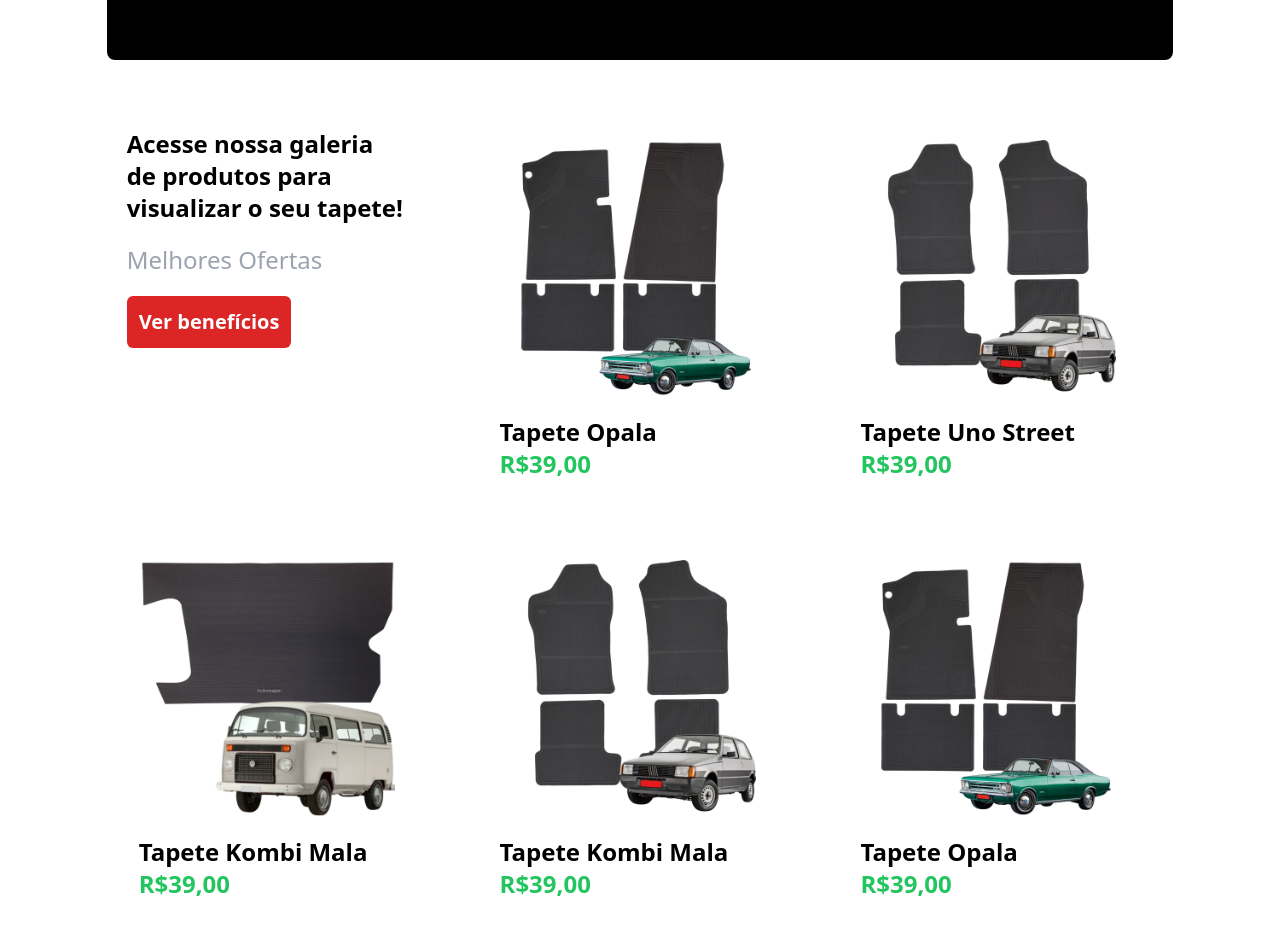
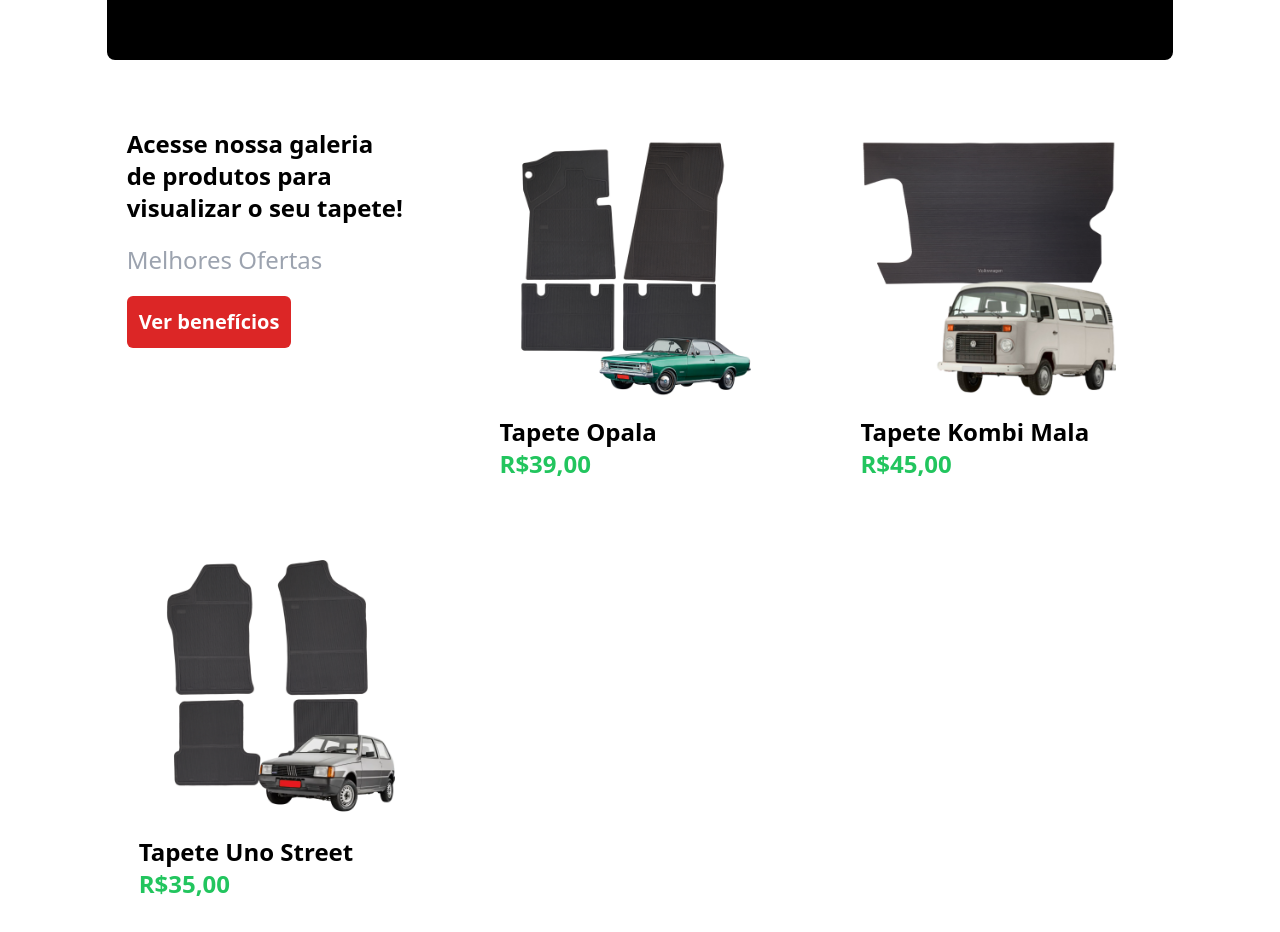
Before and after one commit to Jaqueline107/protap, a Next.js app: page / in a window 1280 px wide. Shown: the part 400-1332 px from the top of the page. Built offline with nearby package versions, Linux system fonts and the light colour scheme.

Commit message:
create: page products dinamic, home go to prodcts dinamic

```diff
--- /dev/null
+++ b/src/app/Components/banner.tsx
@@ -0,0 +1,31 @@
+import React from "react";
+import Image from "next/image";
+import logo from "../../../public/logo.png";
+
+export default function Banner() {
+  return (
+    <div className="w-5/6">
+      <div className="flex bg-black p-2 rounded-lg w-full h-80 mt-10 justify-center sm:justify-between relative">
+        <div className="hidden sm:flex w-full justify-between ml-20 mr-20">
+          <div>
+            <h1 className="text-6xl font-bold m-5 mt-20 font-pop text-white">
+              ProTap
+            </h1>
+            <h2 className="text-4xl font-light ml-5 -mt-4 text-white">
+              Tapetes de carros
+            </h2>
+          </div>
+        </div>
+        <div className="flex justify-center items-center w-full">
+          <Image
+            src={logo}
+            width={200}
+            height={200}
+            alt="protap"
+            className="opacity-90 sm:w-[400px] sm:h-[200px]"
+          />
+        </div>
+      </div>
+    </div>
+  );
+}
--- /dev/null
+++ b/src/app/Produtos/page.tsx
@@ -0,0 +1,105 @@
+"use client";
+
+import { useSearchParams } from "next/navigation";
+import Image from "next/image";
+import { useState } from "react";
+import Banner from "../Components/banner";
+
+type Product = {
+  name: string;
+  price: string;
+  description: string;
+  images: string[];
+};
+
+// Dados dos produtos
+const productsData: Record<string, Product> = {
+  KombiMala: {
+    name: "Tapete Kombi Mala",
+    price: "R$45,00",
+    description:
+      "Tapetes projetados para o espaço de bagagem da Kombi. Feito com materiais resistentes e design funcional, ideal para transporte seguro.",
+    images: ["/kombimala.png", "/kombimala1.png", "/kombimala.png"],
+  },
+};
+
+export default function Produtos() {
+  const searchParams = useSearchParams();
+  const produto = searchParams.get("produto");
+
+  const product = productsData[produto as string];
+
+  if (!product) {
+    return <p>Produto não encontrado!</p>;
+  }
+
+  // Estado para armazenar a imagem principal
+  const [mainImage, setMainImage] = useState(product.images[0]);
+
+  return (
+    <div className="flex flex-col items-center">
+      <Banner />
+
+      <main className="w-5/6 mt-20 flex flex-row gap-12">
+        {/* Seção de Imagens */}
+        <div className="flex flex-col items-center w-1/2">
+          {/* Imagem Principal */}
+          <Image
+            key={mainImage}
+            src={mainImage}
+            alt={product.name}
+            width={500}
+            height={500}
+            priority
+            className="rounded-sm"
+          />
+
+          {/* Miniaturas */}
+          <div className="flex gap-4 mt-4">
+            {product.images.map((src, index) => (
+              <button
+                key={index}
+                onClick={() => setMainImage(src)}
+                className="focus:outline-none"
+              >
+                <Image
+                  src={src}
+                  alt={`Miniatura ${index}`}
+                  width={70}
+                  height={50}
+                  className={`cursor-pointer rounded-md border transition-all ${
+                    mainImage === src
+                      ? "border-green-500 scale-105"
+                      : "border-gray-300"
+                  } hover:border-green-500`}
+                />
+              </button>
+            ))}
+          </div>
+        </div>
+
+        {/* Seção de Informações */}
+        <div className="w-1/2 flex flex-col justify-start">
+          <h1 className="text-3xl font-bold text-gray-900 ">{product.name}</h1>
+          <p className="text-green-600 text-4xl font-bold mt-2">
+            {product.price}
+          </p>
+
+          <button className="bg-green-600 text-white font-semibold text-xl py-3 px-6 w-52 rounded-lg hover:bg-green-700 shadow-md transition-all mt-7 mb-4">
+            Comprar Agora
+          </button>
+
+          {/* Descrição do Produto */}
+          <div className="mt-6 p-4 h-2/6 bg-gray-100 rounded-lg shadow-md">
+            <h2 className="text-2xl font-semibold text-gray-800 mb-2">
+              Descrição do Produto
+            </h2>
+            <p className="text-gray-700 text-xl leading-relaxed">
+              {product.description}
+            </p>
+          </div>
+        </div>
+      </main>
+    </div>
+  );
+}
--- a/src/app/page.tsx
+++ b/src/app/page.tsx
@@ -1,35 +1,17 @@
 import Image from "next/image";
-import logo from "../../public/logo.png";
 import product1 from "../../public/opala.png";
 import product2 from "../../public/KombiMala.png";
 import product3 from "../../public/UnoStreet.png";
+import Link from "next/link";
+
+import Banner from "./Components/banner";
 
 export default function Home() {
   return (
     <div className="flex flex-col items-center">
-      <div className="w-5/6">
-        <div className="flex bg-black p-2 rounded-lg w-full h-80 mt-10 justify-center sm:justify-between relative">
-          <div className="hidden sm:flex w-full justify-between ml-20 mr-20">
-            <div>
-              <h1 className="text-6xl font-bold m-5 mt-20 font-pop text-white">
-                ProTap
-              </h1>
-              <h2 className="text-4xl font-light ml-5 -mt-4 text-white">
-                Tapetes de carros
-              </h2>
-            </div>
-          </div>
-          <div className="flex justify-center items-center w-full">
-            <Image
-              src={logo}
-              width={200}
-              height={200}
-              alt="protap"
-              className="opacity-90 sm:w-[400px] sm:h-[200px]"
-            />
-          </div>
-        </div>
-      </div>
+      <Banner />
+
+      {/* Conteúdo Principal */}
       <main className="w-5/6 mt-12">
         <div className="grid grid-cols-1 md:grid-cols-2 lg:grid-cols-3 gap-4">
           <div className="w-full md:w-80 p-5 h-auto bg-white rounded-lg">
@@ -43,41 +25,52 @@
               Ver benefícios
             </button>
           </div>
+          {/* Card do Produto Opala */}
           <div className="w-full md:w-80 p-5 h-auto bg-white rounded-lg">
+            <Link href="/Produtos?produto=Opala">
               <button className="rounded-md p-3 text-black font-semibold text-left w-full h-full">
-              <Image src={product1} width={450} height={200} alt="product1" />
+                <Image
+                  src={product1}
+                  width={450}
+                  height={200}
+                  alt="Tapete Opala"
+                />
                 <p className="mt-5 text-2xl">Tapete Opala</p>
                 <p className="text-green-500 text-2xl font-semibold">R$39,00</p>
               </button>
-          </div>
-          <div className="w-full md:w-80 p-5 h-auto bg-white rounded-lg">
-            <button className="rounded-md p-3 text-black font-semibold text-left w-full h-full">
-              <Image src={product3} width={450} height={200} alt="product1" />
-              <p className="mt-5 text-2xl">Tapete Uno Street</p>
-              <p className="text-green-500 text-2xl font-semibold">R$39,00</p>
-            </button>
-          </div>
-          <div className="w-full md:w-80 p-5 h-auto bg-white rounded-lg">
-            <button className="rounded-md p-3 text-black font-semibold text-left w-full h-full">
-              <Image src={product2} width={450} height={200} alt="product2" />
-              <p className="mt-5 text-2xl">Tapete Kombi Mala</p>
-              <p className="text-green-500 text-2xl font-semibold">R$39,00</p>
-            </button>
-          </div>
-          <div className="w-full md:w-80 p-5 h-auto bg-white rounded-lg">
-            <button className="rounded-md p-3 text-black font-semibold text-left w-full h-full">
-              <Image src={product3} width={450} height={200} alt="product2" />
-              <p className="mt-5 text-2xl">Tapete Kombi Mala</p>
-              <p className="text-green-500 text-2xl font-semibold">R$39,00</p>
-            </button>
+            </Link>
           </div>
 
+          {/* Card do Produto Kombi Mala */}
           <div className="w-full md:w-80 p-5 h-auto bg-white rounded-lg">
+            <Link href="/Produtos?produto=KombiMala">
               <button className="rounded-md p-3 text-black font-semibold text-left w-full h-full">
-              <Image src={product1} width={450} height={200} alt="product2" />
-              <p className="mt-5 text-2xl">Tapete Opala</p>
-              <p className="text-green-500 text-2xl font-semibold">R$39,00</p>
+                <Image
+                  src={product2}
+                  width={450}
+                  height={200}
+                  alt="Tapete Kombi Mala"
+                />
+                <p className="mt-5 text-2xl">Tapete Kombi Mala</p>
+                <p className="text-green-500 text-2xl font-semibold">R$45,00</p>
               </button>
+            </Link>
+          </div>
+
+          {/* Card do Produto Uno Street */}
+          <div className="w-full md:w-80 p-5 h-auto bg-white rounded-lg">
+            <Link href="/Produtos?produto=UnoStreet">
+              <button className="rounded-md p-3 text-black font-semibold text-left w-full h-full">
+                <Image
+                  src={product3}
+                  width={450}
+                  height={200}
+                  alt="Tapete Uno Street"
+                />
+                <p className="mt-5 text-2xl">Tapete Uno Street</p>
+                <p className="text-green-500 text-2xl font-semibold">R$35,00</p>
+              </button>
+            </Link>
           </div>
         </div>
       </main>
--- a/tsconfig.json
+++ b/tsconfig.json
@@ -22,6 +22,6 @@
       "@/*": ["./src/*"]
     }
   },
-  "include": ["next-env.d.ts", "**/*.ts", "**/*.tsx", ".next/types/**/*.ts", "src/app/produto"],
+  "include": ["next-env.d.ts", "**/*.ts", "**/*.tsx", ".next/types/**/*.ts", "src/app/produtos", "src/app/sobre"],
   "exclude": ["node_modules"]
 }
```
Also changed, not shown: public/KombiMala1.png (added), src/app/AddProdutos/page.tsx (renamed from src/app/produto/page.tsx), src/app/sobre/sobre.tsx (renamed from src/app/produto/sobre/sobre.tsx). Lines whose indentation alone changed are shown as unchanged.
